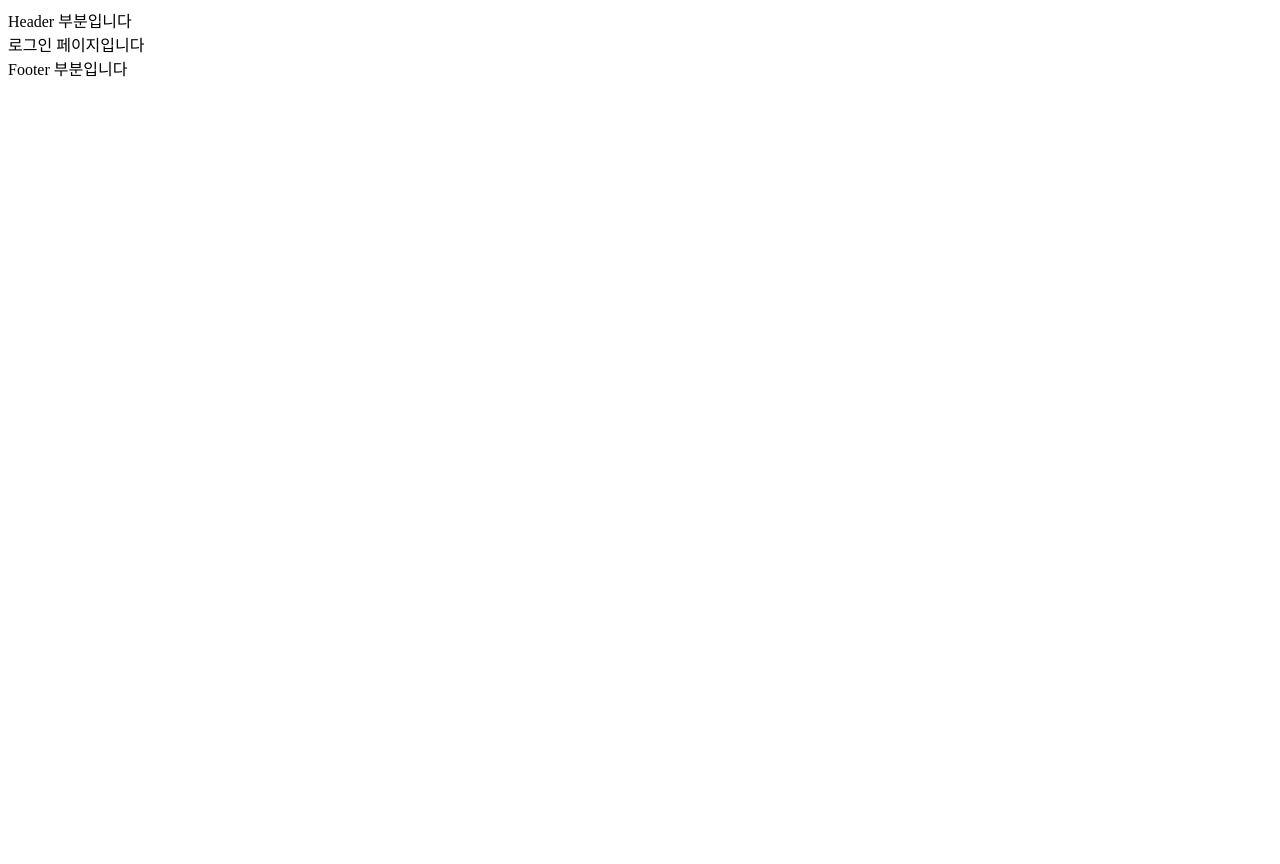
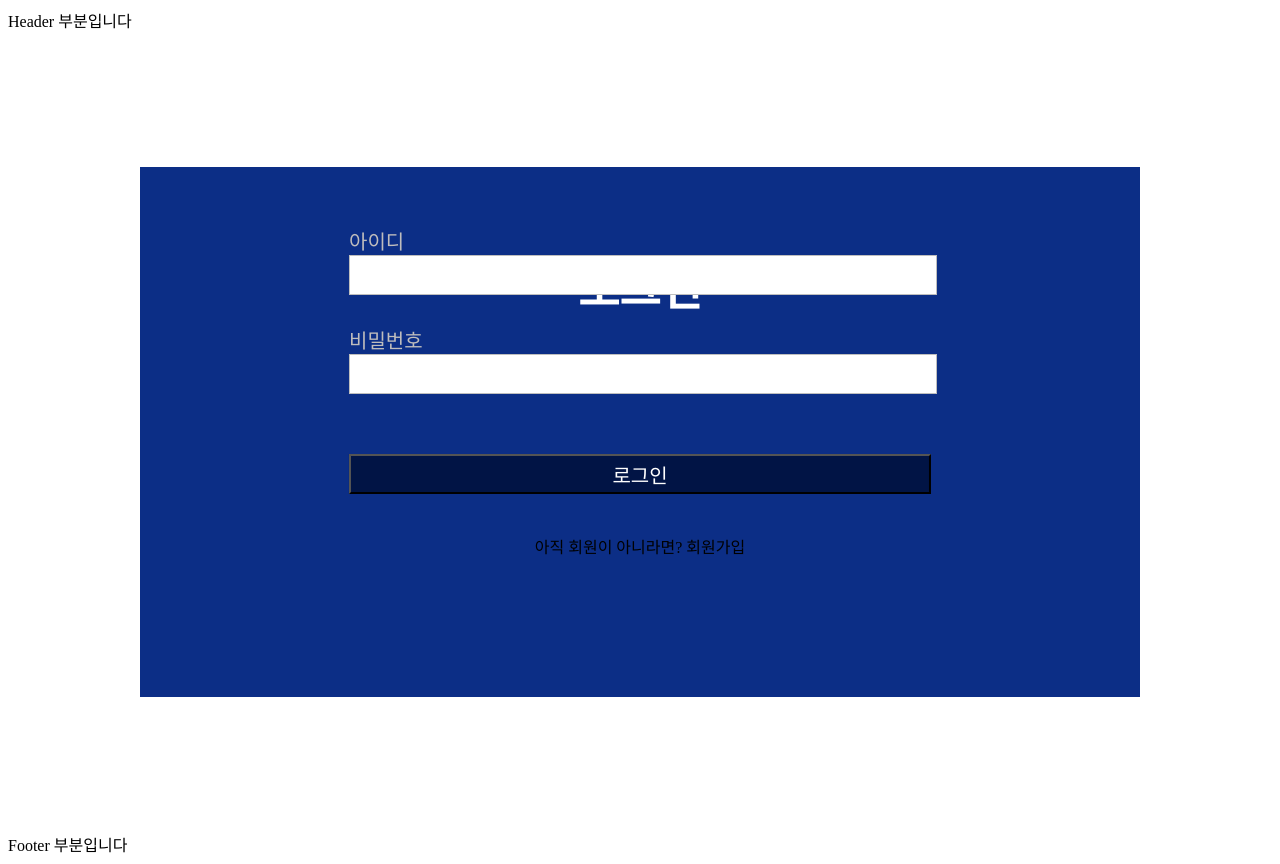
Before and after one commit to CUK-LikeLion-Common/Evaluation-Lecture-team10, a React (Create React App) app: page /login in a window 1280 px wide. Before the commit the page ends 800 px from the top, so only its background shows below. Built offline with nearby package versions, Linux system fonts and the light colour scheme.

Commit message:
로그인 ui를 구현했습니다.
코드가 많이 지저분합니다....... #10

```diff
--- a/src/pages/Login.jsx
+++ b/src/pages/Login.jsx
@@ -1,5 +1,97 @@
+import React from 'react';
+import styled from 'styled-components';
+import { Link } from 'react-router-dom';
+
+const Section = styled.section`
+  background-color: #ffffff; /* 배경색 설정 */
+  width: 100%; /* 전체 화면 너비로 설정 */
+  height: 100vh; /* 전체 화면 높이로 설정 */
+  display: flex; /* 컨텐츠를 가로로 정렬하기 위해 flex 사용 */
+  justify-content: center; /* 가로 정렬을 화면 가운데로 설정 */
+  align-items: center; /* 세로 정렬을 화면 가운데로 설정 */
+`;
+
+const Header = styled.header`
+  background-color: #0c2e86; /* 헤더 배경색 설정 */
+  width: 80%; /* 최대 너비로 설정 */
+  max-width: 1000px; /* 최대 너비를 1000px로 제한 */
+  height: 60vh; /* 헤더 높이 설정 */
+  position: relative; /* 내부 컨텐츠의 위치 설정을 위해 position 사용 */
+  color: #ffffff; /* 텍스트 색상 설정 */
+  font-family: Inter; /* 폰트 설정 */
+
+  text-align: center; /* 텍스트를 왼쪽 정렬 */
+  font-size: 30px; /* 폰트 크기 설정 */
+  justify-content: space-between; /* 컨텐츠 사이에 여백 추가 */
+  padding-top: 50px; /* 헤더 위쪽 여백 추가 */
+`;
+
+const FormContainer = styled.div`
+  position: absolute; /* 내부 컨텐츠의 위치 설정을 위해 position 사용 */
+  top: 50%; /* 상단 여백을 50%로 설정하여 수직 중앙 정렬 */
+  left: 50%; /* 좌측 여백을 50%로 설정하여 수평 중앙 정렬 */
+  transform: translate(-50%, -50%); /* 좌측과 상단으로 50%씩 이동하여 정확한 가운데 정렬 */
+`;
+
+const Label = styled.label`
+  color: #bfbdbd; /* 라벨 글자색 설정 */
+  width: 80px; /* 라벨 너비 설정 */
+  height: 26px; /* 라벨 높이 설정 */
+  font-family: Inter; /* 폰트 설정 */
+  text-align: left; /* 텍스트를 왼쪽 정렬 */
+  font-size: 20px; /* 폰트 크기 설정 */
+  letter-spacing: 0; /* 글자 간격 설정 */
+  margin-bottom: 10px; /* 버튼과 하단 문구 사이에 간격 추가 */
+`;
+
+const Input = styled.input`
+  background-color: #ffffff; /* 입력 필드 배경색 설정 */
+  width: 100%; /* 입력 필드 너비를 100%로 설정하여 부모 컨테이너에 맞게 조절 */
+  height: 36px; /* 입력 필드 높이 설정 */
+  border: 1px solid #bebebe; /* 입력 필드 테두리 설정 */
+  margin-bottom: 30px; /* 하단 여백 설정 */
+`;
+
+const Button = styled.button`
+  background-color: #011445; /* 버튼 배경색 설정 */
+  width: 100%; /* 버튼 너비를 100%로 설정하여 부모 컨테이너에 맞게 조절 */
+  height: 40px; /* 버튼 높이 설정 */
+  color: #ffffff; /* 버튼 글자색 설정 */
+  font-family: Inter; /* 폰트 설정 */
+  text-align: center; /* 텍스트를 가운데 정렬 */
+  font-size: 20px; /* 폰트 크기 설정 */
+  letter-spacing: 0; /* 글자 간격 설정 */
+  margin-bottom: 30px; /* 하단 여백 설정 */
+  margin-top: 30px; /* 상단 여백 설정 */
+`;
+
+const SignupLink = styled(Link)`
+  color: #000000; /* 링크 글자색 설정 */
+  text-decoration: none; /* 링크 밑줄 제거 */
+  font-size: 16px; /* 링크 폰트 크기 설정 */
+`;
+
 const Login = () => {
-  return <>로그인 페이지입니다</>;
+  return (
+    <Section>
+      <Header>
+        <h1>로그인</h1> {/* 헤더 제목 */}
+      </Header>
+      <FormContainer>
+        <Label htmlFor="username">아이디</Label> {/* 아이디 라벨 */}
+        <Input type="text" id="username" /> {/* 아이디 입력 필드 */}
+
+        <Label htmlFor="password">비밀번호</Label> {/* 비밀번호 라벨 */}
+        <Input type="password" id="password" /> {/* 비밀번호 입력 필드 */}
+
+        <Button >로그인</Button> {/* 로그인 버튼 */}
+
+        <p style={{ marginTop: '10px', textAlign: 'center' }}>
+          아직 회원이 아니라면? <SignupLink to="/signup">회원가입</SignupLink> {/* 회원가입 링크 */}
+        </p>
+      </FormContainer>
+    </Section>
+  );
 };
 
 export default Login;
```
